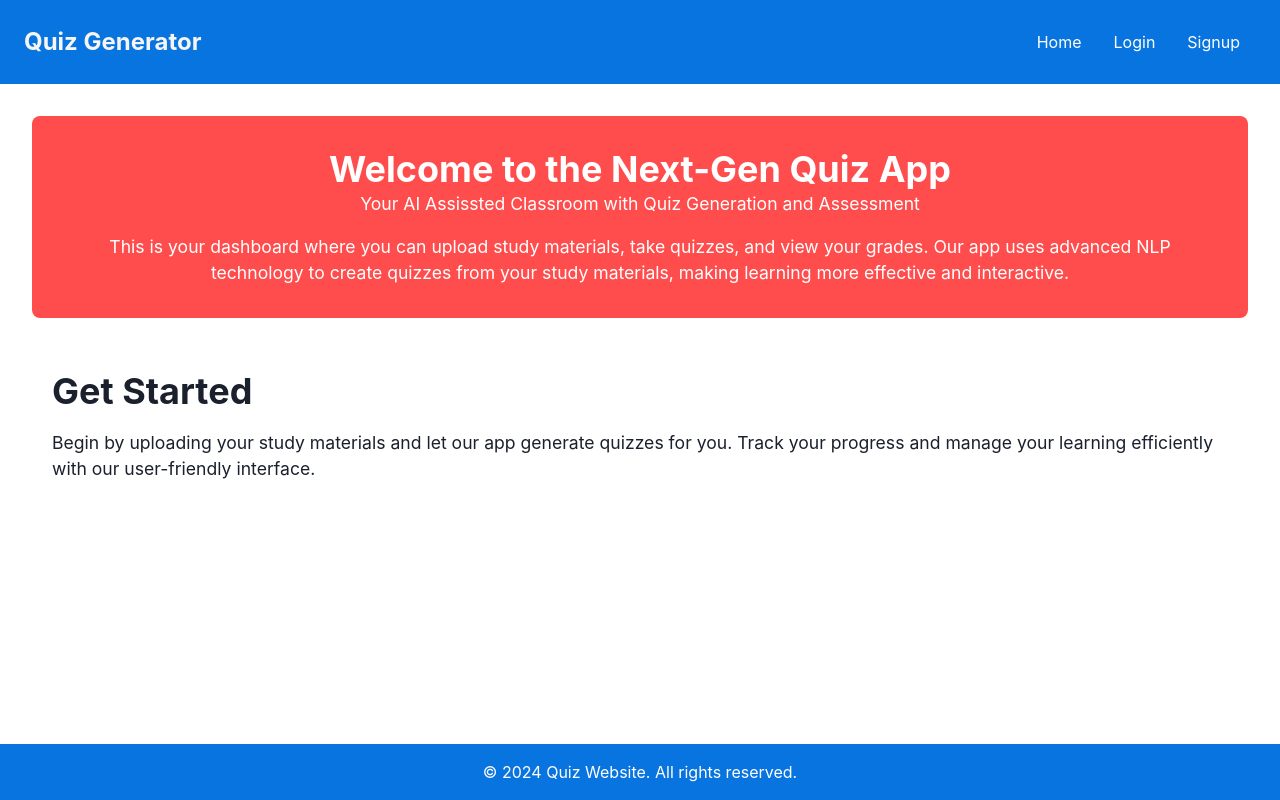
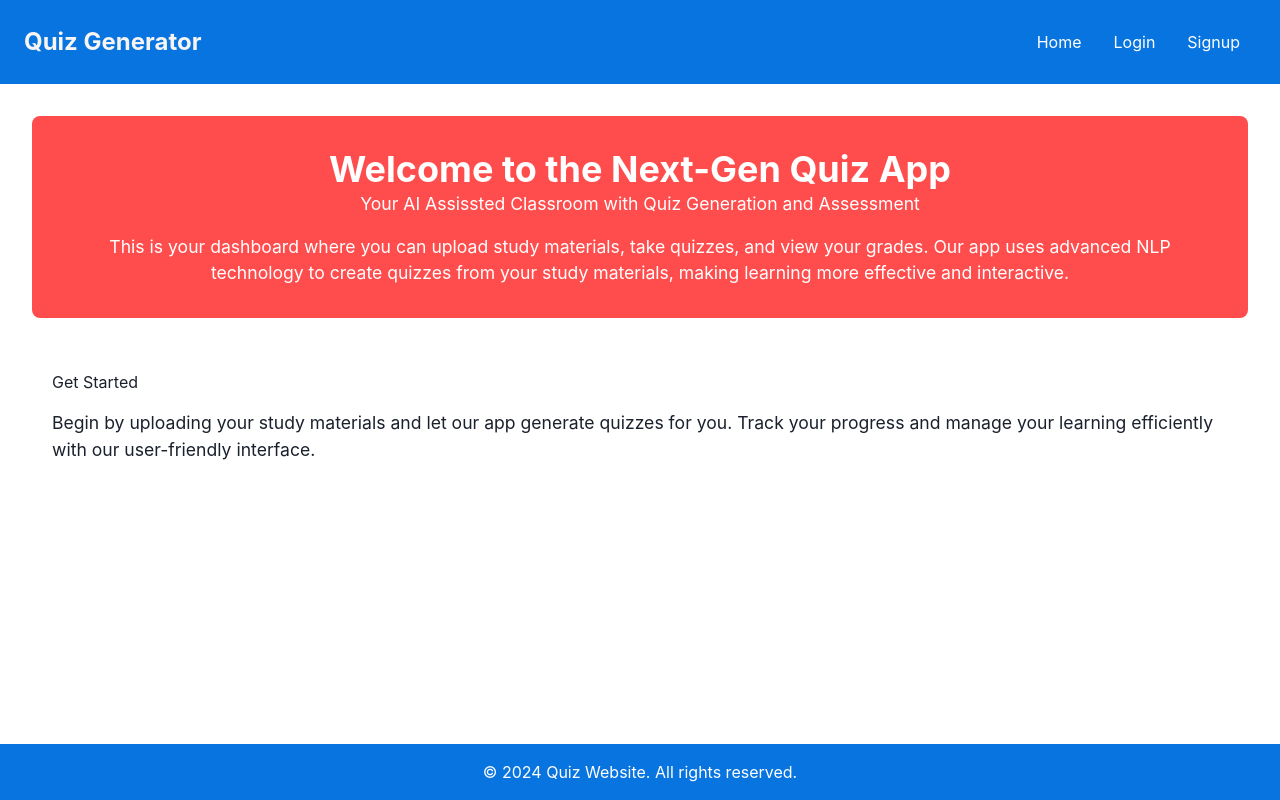
Before and after one commit to tanishi123/LY_Project, a React (Create React App) app: page / in a window 1280 px wide. Built offline with nearby package versions, Linux system fonts and the light colour scheme.

Commit message:
more change

```diff
--- a/src/pages/HomePage.js
+++ b/src/pages/HomePage.js
@@ -14,7 +14,7 @@ const HomePage = () => {
         </Text>
       </Box>
       <Box p={5}>
-        <Heading><h1>Get Started</h1></Heading>
+        <h1>Get Started</h1>
         <Text mt={4}><h3><p>
           Begin by uploading your study materials and let our app generate quizzes for you.
           Track your progress and manage your learning efficiently with our user-friendly interface.</p></h3>
```
